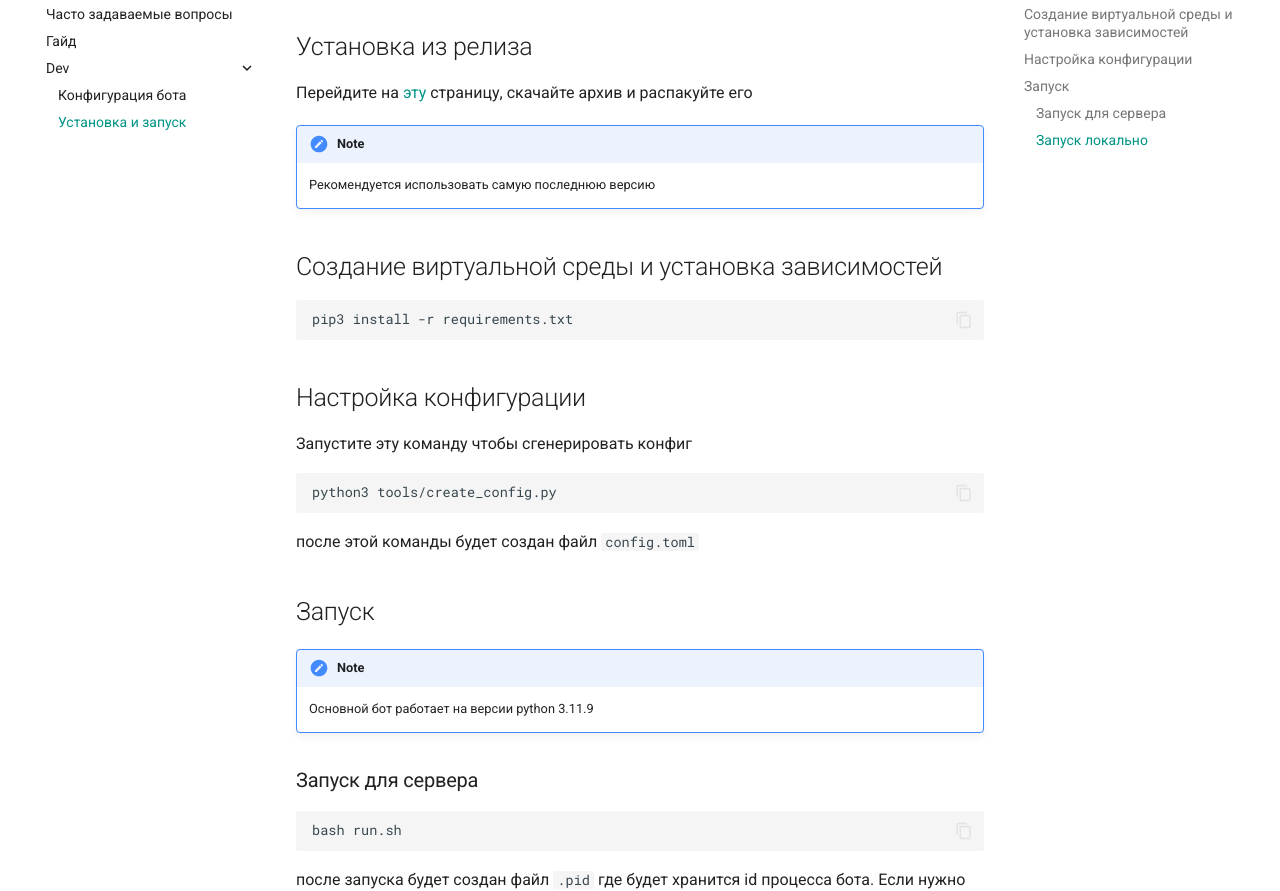
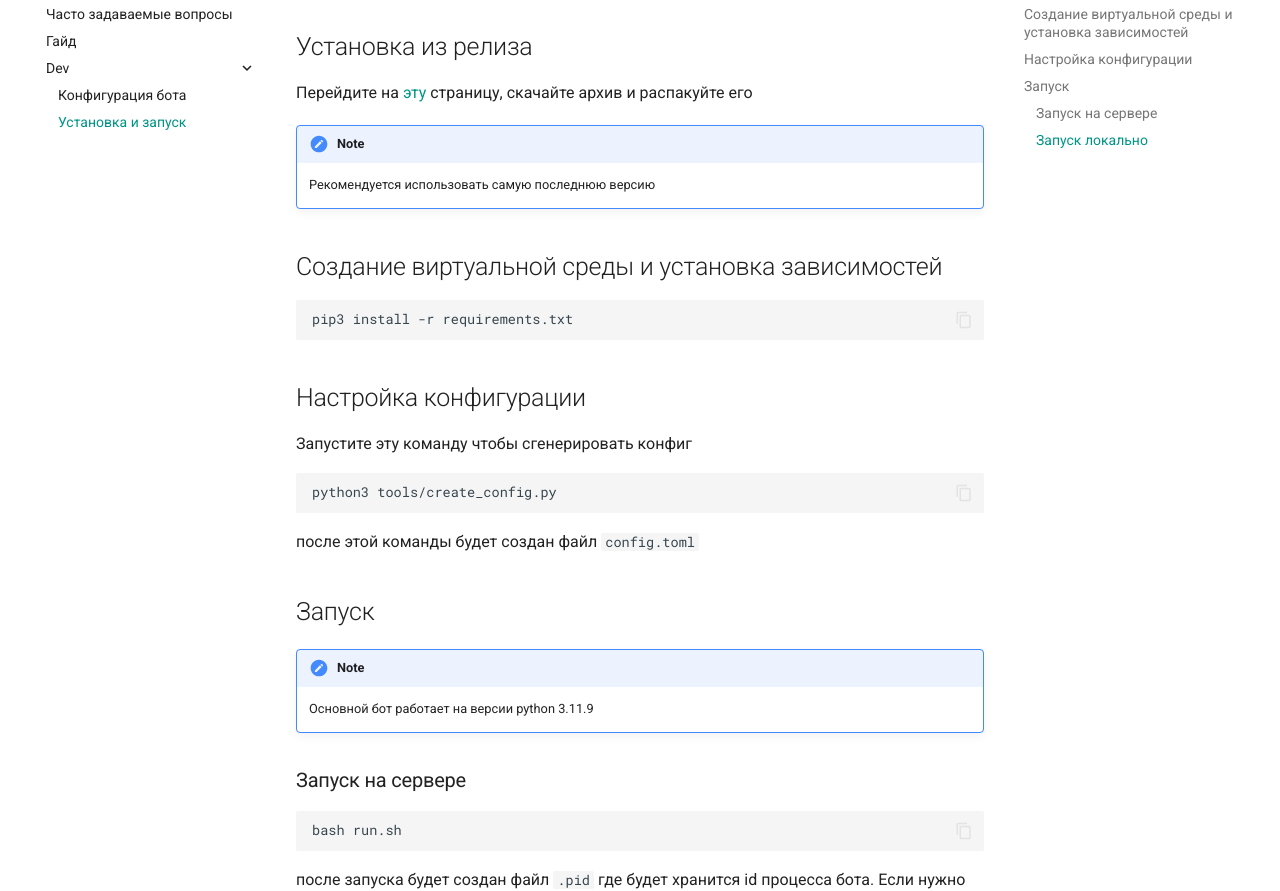
Before and after one commit to HamletSargsyan/livebot, an MkDocs documentation site: the page built from docs/dev/install.md, in a window 1280 px wide and 1312 px high. Shown: the part 151-1042 px from the top of the window. Built offline with MkDocs 1.6.1 and Material for MkDocs 9.7.7, drawn with Linux system fonts in a browser that asks for light colours; comment, search, counter and statistics services are not loaded.

Commit message:
правки

````diff
--- a/docs/dev/install.md
+++ b/docs/dev/install.md
@@ -31,7 +31,7 @@ python3 tools/create_config.py
     Основной бот работает на версии python 3.11.9
 
 
-### Запуск для сервера
+### Запуск на сервере
 
 ```bash
 bash run.sh
````
